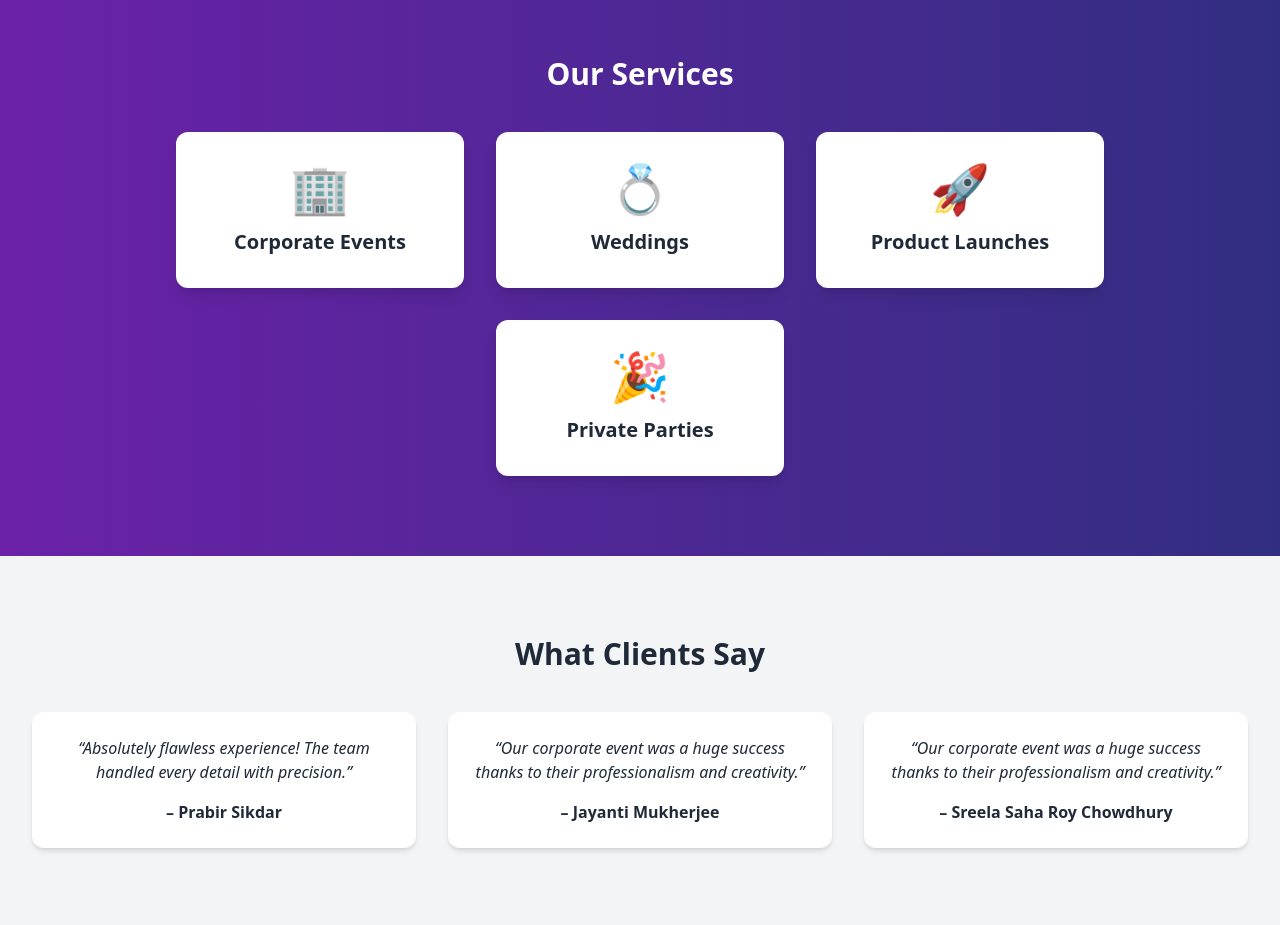
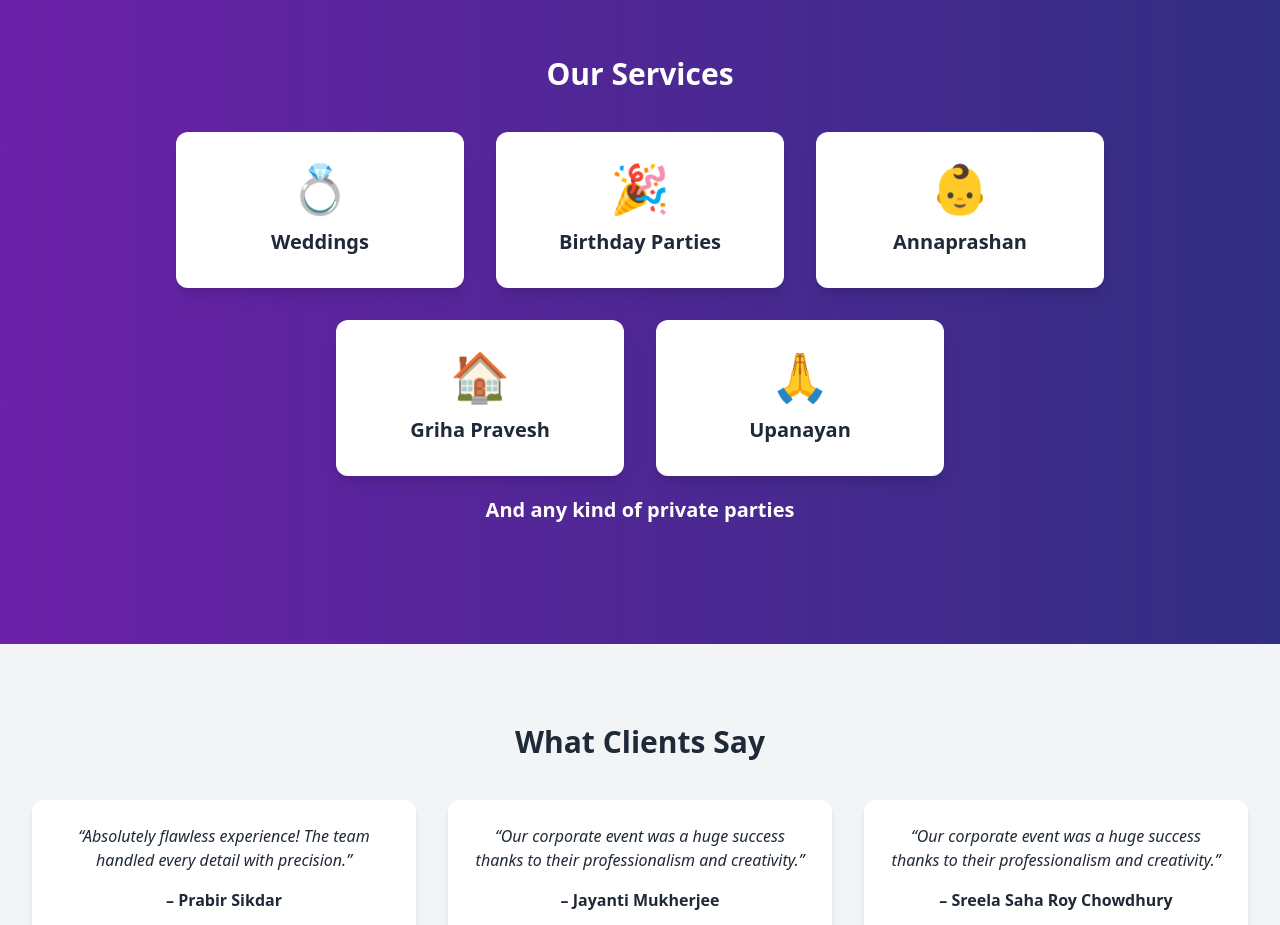
Before and after one commit to arnabjoy123/eventAndUs, a React (Vite) app: page / in a window 1280 px wide. Shown: the part 1120-2045 px from the top of the page. Built offline with nearby package versions, Linux system fonts and the light colour scheme.

Commit message:
3rd commit - changed the services lineup

```diff
--- a/src/App.jsx
+++ b/src/App.jsx
@@ -27,10 +27,11 @@ function App() {
         <h2 className="text-3xl text-white font-bold mb-10">Our Services</h2>
         <div className="flex flex-wrap justify-center gap-8">
           {[
-            { title: "Corporate Events", icon: "🏢" },
             { title: "Weddings", icon: "💍" },
-            { title: "Product Launches", icon: "🚀" },
-            { title: "Private Parties", icon: "🎉" },
+            { title: "Birthday Parties", icon: "🎉" },
+            { title: "Annaprashan", icon: "👶" },
+            { title: "Griha Pravesh", icon: "🏠" },
+            { title: "Upanayan", icon: "🙏" },
           ].map((service, index) => (
             <div
               key={index}
@@ -41,6 +42,9 @@ function App() {
             </div>
           ))}
         </div>
+        <p className="text-xl m-5 text-white font-bold mb-10">
+          And any kind of private parties
+        </p>
       </section>
 
       {/* Testimonials Section */}
```
